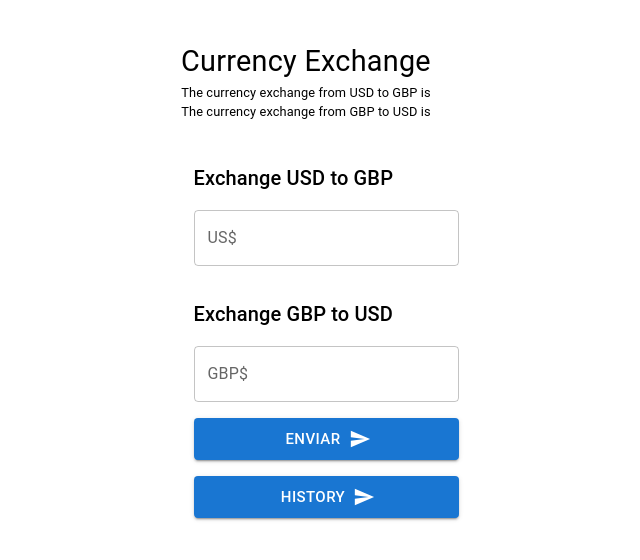
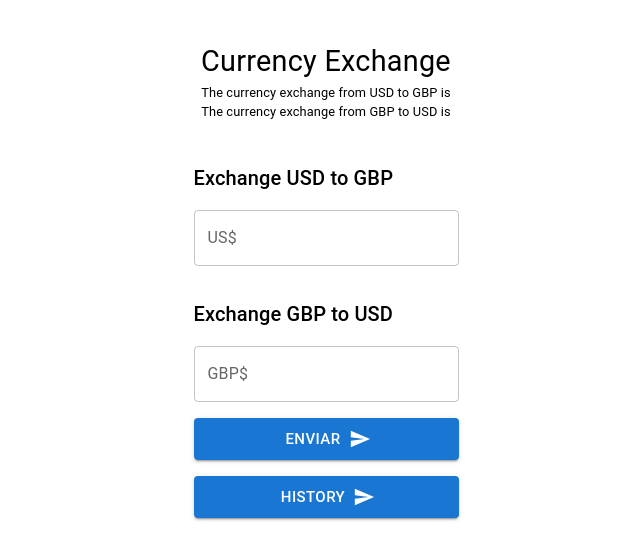
Before and after one commit to joaoreisjpk/Full-Stack-Exchange-Aplication, a React (Create React App) app: page /dashboard in a window 1280 px wide. Shown: the top 560 px of the page, without its empty margins (314-954 px from the left). Built offline with nearby package versions, Linux system fonts and the light colour scheme; no server answers.

Commit message:
minor css fixes

```diff
--- a/src/pages/Dashboard.tsx
+++ b/src/pages/Dashboard.tsx
@@ -58,14 +58,13 @@ export default function Dashboard() {
         fontSize='1.8rem'
         align='center'
         marginTop={5}
-        marginLeft={-5}
       >
         Currency Exchange
       </Typography>
-      <Typography fontSize='.8rem' marginLeft={-5} align='center'>
+      <Typography fontSize='.8rem' align='center'>
         The currency exchange from USD to GBP is {gbpExchange}
       </Typography>
-      <Typography fontSize='.8rem' marginLeft={-5} align='center'>
+      <Typography fontSize='.8rem' align='center'>
         The currency exchange from GBP to USD is {usdExchange}
       </Typography>
       <Formik
```
